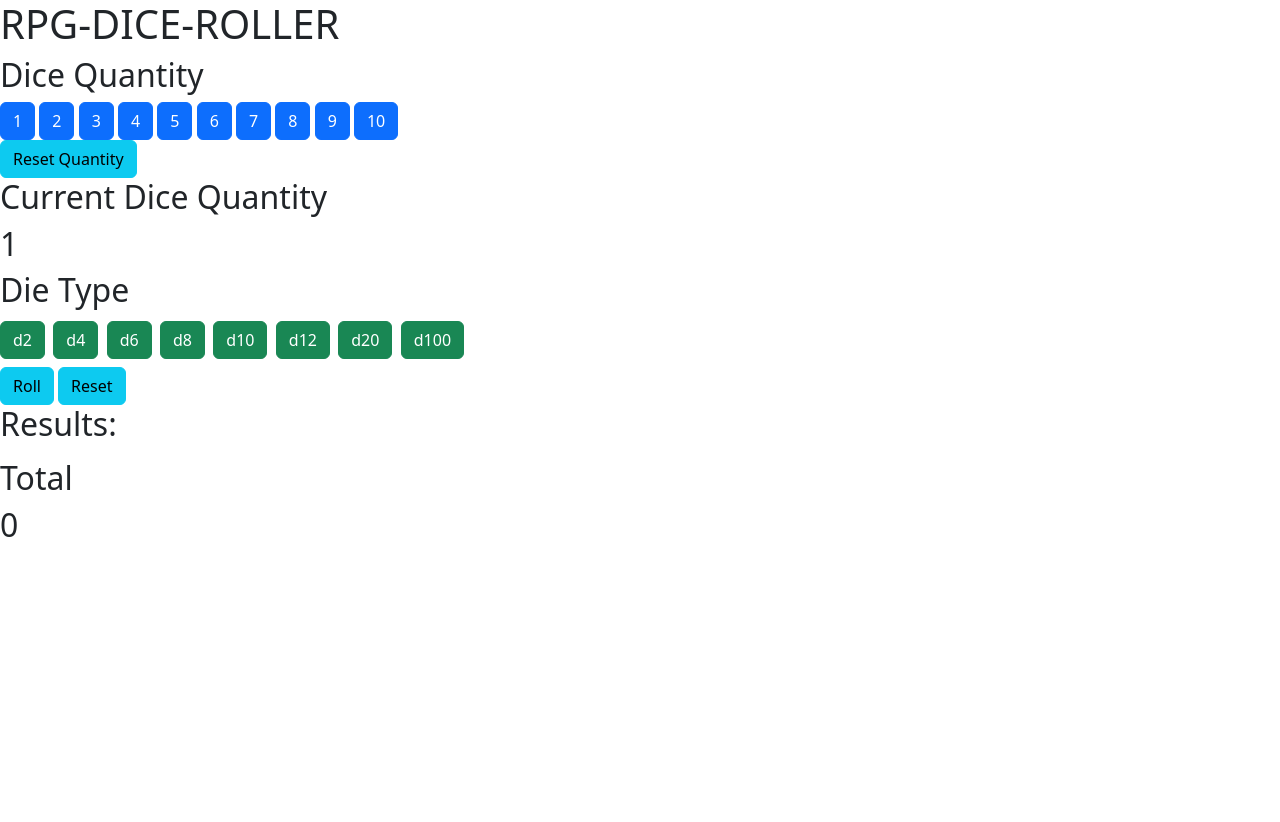
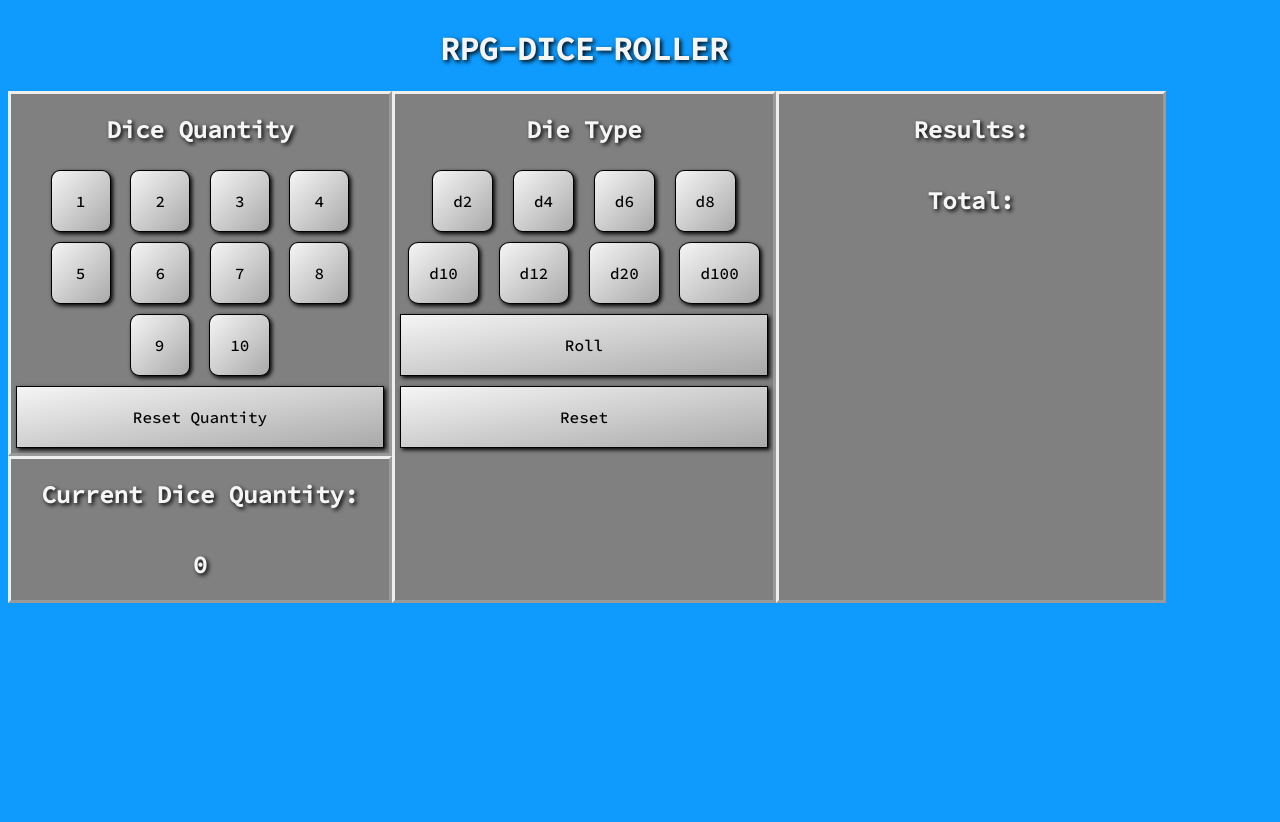
Before and after one commit to Rancor38/rpg-dice-roller, a Django app: page / in a window 1280 px wide. Before the commit the page ends 537 px from the top, so only its background shows below. Run offline with Django 4.2, Linux system fonts and the light colour scheme.

Commit message:
CSS Stylings
Co-authored-by: Bella Malo bmaldo23@gmail.com

```diff
--- a/dice_roller_app/static/scripts/main.js
+++ b/dice_roller_app/static/scripts/main.js
@@ -10,7 +10,7 @@ const q7 = document.querySelector('#seven')
 const q8 = document.querySelector('#eight')
 const q9 = document.querySelector('#nine')
 const q10 = document.querySelector('#ten')
-const currentDiceQ = document.querySelector('#currentDiceQ ')
+const currentDiceQ = document.querySelector('#currentDiceQ')
 
 // //dice type
 const d2 = document.querySelector('#d2')
@@ -63,10 +63,13 @@ let diceType = 0;
 // selectDice Function
 const selectDice = (num) => {
     diceType = num
+    if (quantity === 0) {
+        selectQuantity(1)
+    }
     return diceType
 }
 // the quantity of dice
-let quantity = 1;
+let quantity = 0;
 // selectQuantity
 const selectQuantity = (q) => {
     quantity += q
@@ -82,15 +85,21 @@ const rollDice = (diceType, quantity) => {
     for (let i = 0; i < quantity; i+=1) {
         const rolledNum = Math.ceil(Math.random() * diceType)
         rolledNumArr.push(rolledNum)
-        result.innerText = rolledNumArr
+        result.textContent = rolledNumArr
     }
+    totalFunction()
 }
-
 // resetDice function
 const resetDice = () => {
-    return (rolledNumArr = []) && (result.innerText = rolledNumArr)
+    return (rolledNumArr = []) && (result.innerText = rolledNumArr) && (total.innerText = null)
 }
 //  resetQ
 const resetQuantity = () => {
-    return (quantity = 1) && (currentDiceQ.innerText = quantity)
+    return (quantity = 0), (currentDiceQ.innerText = quantity)
 }
+
+//add up all dice
+const totalFunction = () => {
+    total.innerText = rolledNumArr.reduce((prev, curr) => prev + curr);
+
+}
--- a/dice_roller_app/static/styles/main.css
+++ b/dice_roller_app/static/styles/main.css
@@ -0,0 +1,132 @@
+@import url('https://fonts.googleapis.com/css2?family=Amatic+SC:wght@700&family=Poiret+One&family=Source+Code+Pro:wght@500&display=swap');
+
+* {
+font-family: 'Amatic SC', cursive;
+font-family: 'Poiret One', cursive;
+font-family: 'Source Code Pro', monospace;
+
+}
+/* Flex Grid */
+.parent {
+    display: grid;
+    grid-template-columns: repeat(3, 30vw);
+    grid-template-rows: repeat(6, 0.2fr);
+    grid-column-gap: 0px;
+    grid-row-gap: 0px;
+    }
+
+    .div1 { grid-area: 1 / 1 / 2 / 4; }
+    .div2 { grid-area: 2 / 1 / 3 / 4;
+    background-color: grey;
+    text-align: center;
+        border: outset;
+        display: flex;
+        flex-direction: column;
+    }
+    .div3 { grid-area: 3 / 1 / 4 / 4;
+        background-color: grey;
+        text-align: center;
+            border: outset;
+            display: flex;
+            flex-direction: column;
+    }
+    .div4 { grid-area: 4 / 1 / 5 / 4;
+        background-color: grey;
+        text-align: center;
+            border: outset;
+            display: flex;
+            flex-direction: column;
+    }
+    .div5 { grid-area: 5 / 1 / 6 / 4;
+        background-color: grey;
+        text-align: center;
+            border: outset;
+            display: flex;
+            flex-direction: column;
+    }
+
+/* other styles */
+
+.pad {
+    flex-wrap: wrap;
+}
+
+body {
+    color: whitesmoke;
+    text-shadow: 2px 2px 4px black;
+    background: #0f9bfe;
+	background-size: 3em 3em;
+	height: 100vh;
+}
+
+#result {
+    text-align: center;
+
+   overflow-wrap: break-word;
+}
+
+button {
+    background: none;
+    color: inherit;
+    border: none;
+    padding: 0;
+    font: inherit;
+    outline: inherit;
+}
+
+.btn {
+    background: gray;
+    color: #000000;
+    border: solid;
+    border-width: 1px;
+    padding: 20px;
+    min-width: 60px;
+    margin: 5px;
+    outline: black;
+    border-radius: 15%;
+    box-shadow: 2px 2px 4px #000000;
+    background-image: linear-gradient(to bottom right, whitesmoke, darkgrey);
+}
+
+.btn:active{
+    box-shadow: none;
+
+
+}
+
+#resetQ {
+    margin: 5px;
+    border-radius: 0%;
+}
+
+#roll {
+    border-radius: 0%;
+}
+
+.roll-reset {
+    background-color: grey;
+        text-align: center;
+            display: flex;
+            flex-direction: column;
+}
+
+#reset {
+    border-radius: 0%;
+}
+
+h1 {
+    text-align: center;
+}
+
+@media screen and (min-width: 900px) {
+    .div2 { grid-area: 2 / 1 / 3 / 2;
+    }
+    /* start row, start column, end row, end column */
+    .div3 { grid-area: 3 / 1 / 3 / 2;
+    }
+    .div4 { grid-area: 2 / 2 / 4 / 3;
+    }
+    .div5 { grid-area: 2 / 3 / 4 / 4;
+        inline-size: 30vw;
+    }
+}
--- a/dice_roller_app/templates/dice_roller_app/base.html
+++ b/dice_roller_app/templates/dice_roller_app/base.html
@@ -4,8 +4,9 @@
     <head>
         <meta charset="utf-8">
         <meta http-equiv="X-UA-Compatible" content="IE=edge">
+
         <link rel="stylesheet" href="{% static 'styles/main.css' %}" />
-        <link href="https://cdn.jsdelivr.net/npm/bootstrap@5.2.1/dist/css/bootstrap.min.css" rel="stylesheet" integrity="sha384-iYQeCzEYFbKjA/T2uDLTpkwGzCiq6soy8tYaI1GyVh/UjpbCx/TYkiZhlZB6+fzT" crossorigin="anonymous">
+        {% comment %} <link href="https://cdn.jsdelivr.net/npm/bootstrap@5.2.1/dist/css/bootstrap.min.css" rel="stylesheet" integrity="sha384-iYQeCzEYFbKjA/T2uDLTpkwGzCiq6soy8tYaI1GyVh/UjpbCx/TYkiZhlZB6+fzT" crossorigin="anonymous"> {% endcomment %}
         <title></title>
         <meta name="description" content="">
         <meta name="viewport" content="width=device-width, initial-scale=1">
--- a/dice_roller_app/templates/dice_roller_app/home.html
+++ b/dice_roller_app/templates/dice_roller_app/home.html
@@ -1,8 +1,10 @@
 {% extends 'base.html' %}
 {% block content %}
- <h1>RPG-DICE-ROLLER</h1>
- <section class="quantity">
+<div class="parent">
+ <h1 class="div1">RPG-DICE-ROLLER</h1>
+ <section class="div2">
     <h2> Dice Quantity</h2>
+    <div class="pad">
         <button type="button" class="btn btn-primary" id="one">1</button>
         <button type="button" class="btn btn-primary" id="two">2</button>
         <button type="button" class="btn btn-primary" id="three">3</button>
@@ -13,13 +15,16 @@
         <button type="button" class="btn btn-primary" id="eight">8</button>
         <button type="button" class="btn btn-primary" id="nine">9</button>
         <button type="button" class="btn btn-primary" id="ten">10</button>
+        </div>
+        <button type="button" class="btn btn-info" id="resetQ">Reset Quantity</button>
  </section>
- <section> <button type="button" class="btn btn-info" id="resetQ">Reset Quantity</button>
- <h2>Current Dice Quantity</h2>
- <h2 id="currentDiceQ">1</h2>
+ <section class="div3">
+ <h2>Current Dice Quantity:</h2>
+ <h2 id="currentDiceQ">0</h2>
  </section>
- <section class="dice">
-    <h2>Die Type<h2>
+ <section class="div4 dice">
+    <h2>Die Type</h2>
+    <div class="pad">
         <button type="button" class="btn btn-success" id="d2">d2</button>
         <button type="button" class="btn btn-success" id="d4">d4</button>
         <button type="button" class="btn btn-success" id="d6">d6</button>
@@ -28,19 +33,22 @@
         <button type="button" class="btn btn-success" id="d12">d12</button>
         <button type="button" class="btn btn-success" id="d20">d20</button>
         <button type="button" class="btn btn-success" id="d100">d100</button>
-    </section>
-    <section class="roll-reset">
+        </div>
+        <section class=" roll-reset">
         <button type="button" class="btn btn-info" id="roll">Roll</button>
         <button type="button" class="btn btn-info" id="reset">Reset</button>
     </section>
-    <main class="results">
-        <section>
-            <h2>Results:<h2>
-            <ul id="result"><ul>
+    </section>
+    <main class="div5">
+        <section class="results">
+            <h2>Results:</h2>
+            <h2 id="result"></h2>
         </section>
-        <section>
-            <h2>Total<h2>
-            <h2 id="total">0<h2>
+        <section class="total">
+            <h2>Total:</h2>
+            <h2 id="total"></h2>
         </section>
     </main>
+
+</div>
 {% endblock %}
--- a/rpg_dice_roller/settings.py
+++ b/rpg_dice_roller/settings.py
@@ -38,6 +38,7 @@ INSTALLED_APPS = [
     'django.contrib.messages',
     'django.contrib.staticfiles',
     'dice_roller_app',
+    'livereload',
 ]
 
 MIDDLEWARE = [
@@ -48,6 +49,7 @@ MIDDLEWARE = [
     'django.contrib.auth.middleware.AuthenticationMiddleware',
     'django.contrib.messages.middleware.MessageMiddleware',
     'django.middleware.clickjacking.XFrameOptionsMiddleware',
+    'livereload.middleware.LiveReloadScript'
 ]
 
 ROOT_URLCONF = 'rpg_dice_roller.urls'
@@ -120,6 +122,7 @@ USE_TZ = True
 
 STATIC_URL = 'static/'
 
+
 # Default primary key field type
 # https://docs.djangoproject.com/en/4.1/ref/settings/#default-auto-field
 
```
Also changed, not shown: README.md, 1 other file.
